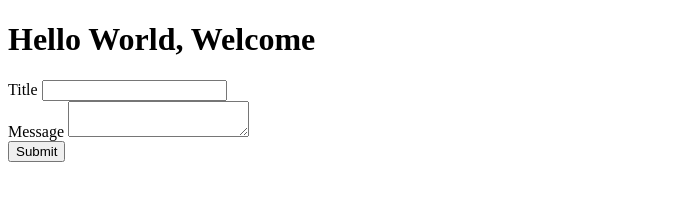
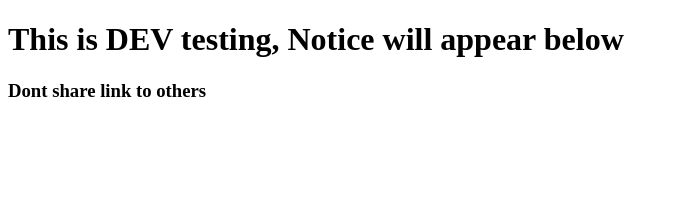
Before and after one commit to safaldev/noticefrontend, a plain HTML site: page index.html in a window 1280 px wide. Shown: the whole page, without its empty margins (0-679 px from the left). Drawn offline with Linux system fonts and the light colour scheme; no server answers.

Commit message:
Update index.html

```diff
--- a/index.html
+++ b/index.html
@@ -7,24 +7,10 @@
 </head>
 <body>
 
-    <h1>Hello World, Welcome</h1>
-
-    <div class="fetched_jokes" id="fetched_jokes">
+    <h1>This is DEV testing, Notice will appear below</h1>
+    <h3>Dont share link to others</h3>
 
     </div>
-
-
-    <form>
-
-        Title
-        <input name="title" type="text">
-        <br>
-        Message
-        <textarea name="message" id="message"></textarea>
-        <!-- <input name="file" type="file"> -->
-        <br>
-        <button type="submit">Submit</button>
-    </form>
 
     <div id="data">
 
```
